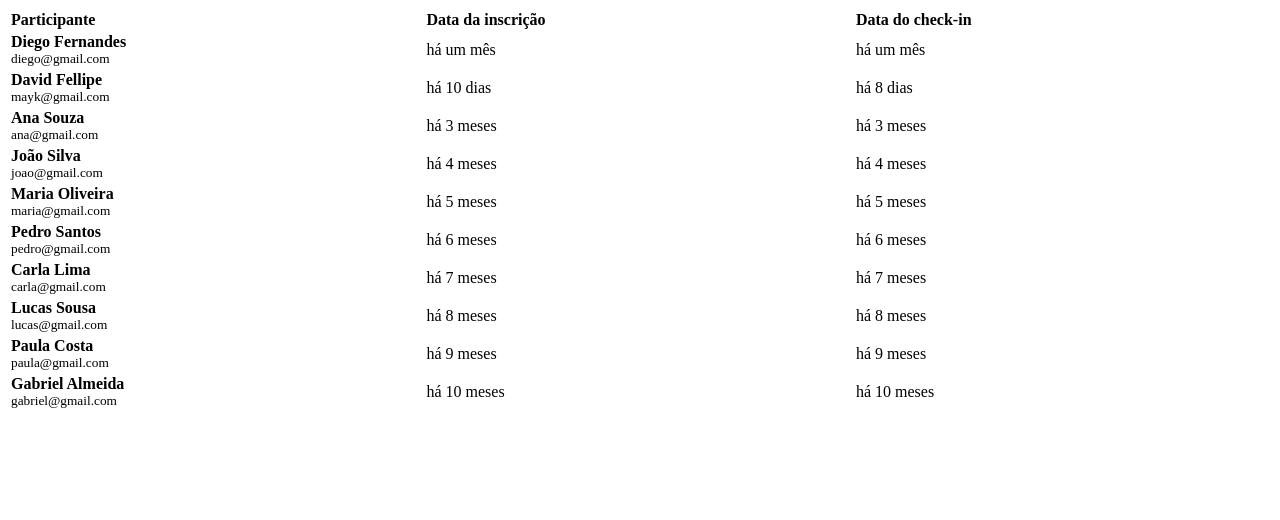
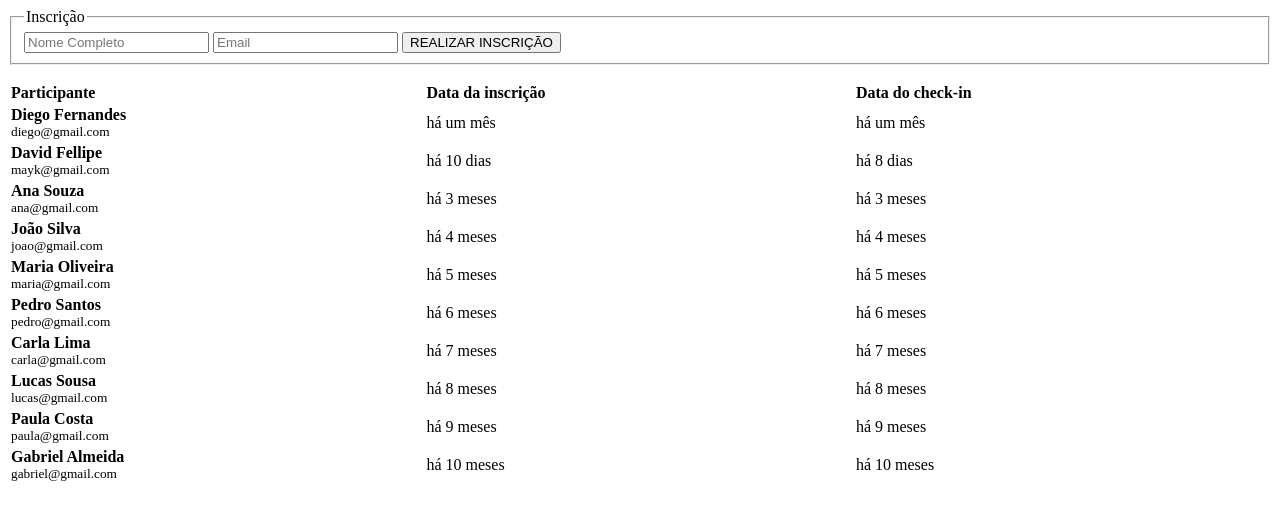
Before and after one commit to lbanezz/nlw-unite, a plain HTML site: page index.html in a window 1280 px wide. Drawn offline with nearby package versions, Linux system fonts and the light colour scheme.

Commit message:
criação dos forms

```diff
--- a/index.html
+++ b/index.html
@@ -4,6 +4,32 @@
 <script src="https://cdn.jsdelivr.net/npm/dayjs@1/locale/pt-br.js"></script>
 <script>dayjs.locale('pt-br')</script>
 
+
+<form onsubmit="adicionarParticipante(event)">
+    <fieldset>
+        <legend>Inscrição</legend>
+
+        <div>
+            <input type="text"
+            placeholder="Nome Completo"
+            name="nome"
+            required
+            >
+
+
+        <input
+            type="email"
+            placeholder="Email"
+            name="email"
+            required
+            >
+
+        <button>
+            REALIZAR INSCRIÇÃO
+        </button>
+        </div>
+    </fieldset>
+</form>
 
 <table width="100%">
   <thead style="text-align: left">
--- a/script.js
+++ b/script.js
@@ -98,3 +98,11 @@ let participantes = [
   }
 
   atualizarLista(participantes)
+
+  const adicionarParticipante = (event) => {
+    event.preventDefault()
+
+    const dadosDoFormulario = new FormData(event.target)
+
+    alert(dadosDoFormulario.get("nome"))
+  }
```
Also changed, not shown: style.css (added).
